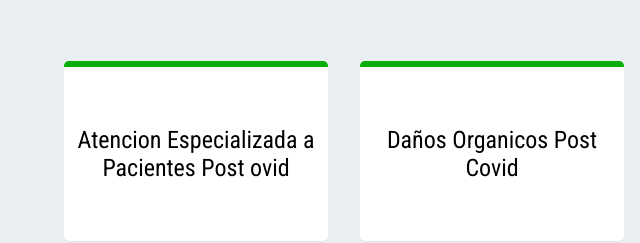
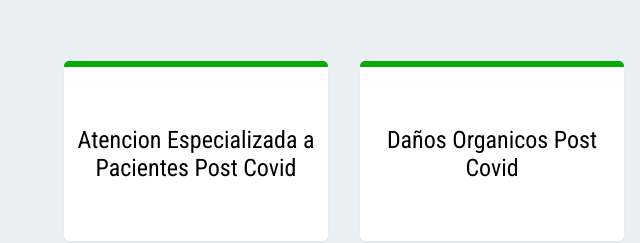
Before and after one commit to pimientaglez/carlos-alvarez, a plain HTML site: page index.html in a window 1280 px wide. Shown: the part 880-1123 px from the top of the page, 0-640 px from the left. Drawn offline with Linux system fonts and the light colour scheme.

Commit message:
Adding meta tags and fixing typo

```diff
--- a/index.html
+++ b/index.html
@@ -4,6 +4,8 @@
     <meta charset="UTF-8">
     <meta http-equiv="X-UA-Compatible" content="IE=edge">
     <meta name="viewport" content="width=device-width, initial-scale=1.0">
+    <meta name="description" content="Clinica de Medicina Complementaria del Doctor Carlos Alvarez Alvarez.">
+    <meta name="keywords" content="Homeopatia, Clinica, Medicina Complementaria, Nogales, Nogales Sonora, Mexico, Covid, Post Covid">
     <link rel="stylesheet" href="style.css">
     <link rel="preconnect" href="https://fonts.gstatic.com">
     <link href="https://fonts.googleapis.com/css2?family=Roboto+Condensed:wght@300;400;700&display=swap" rel="stylesheet">
@@ -24,7 +26,7 @@
         <h1>Servicios</h1>
         <div class="grid">
             <div class="item">
-                <p>Atencion Especializada a Pacientes Post ovid</p>
+                <p>Atencion Especializada a Pacientes Post Covid</p>
             </div>
             <div class="item">
                 <p>Daños Organicos Post Covid</p>
```
